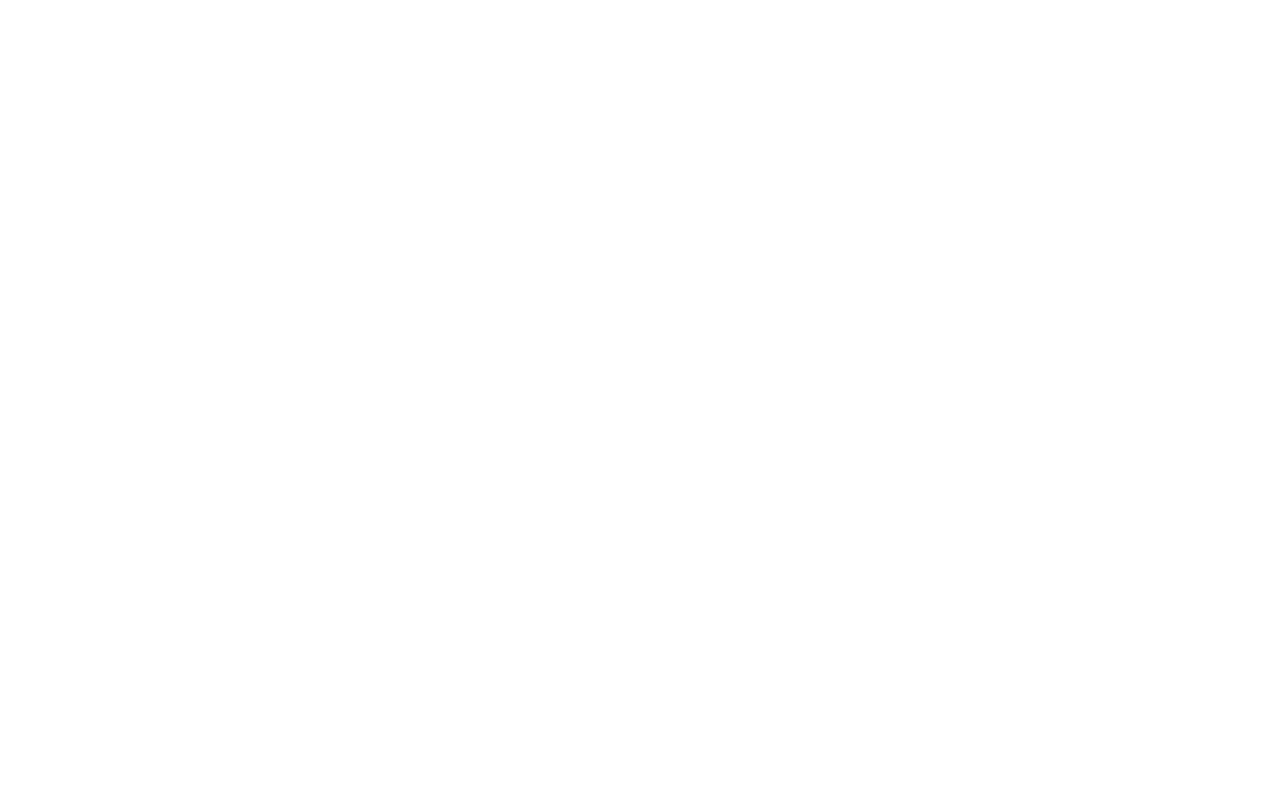
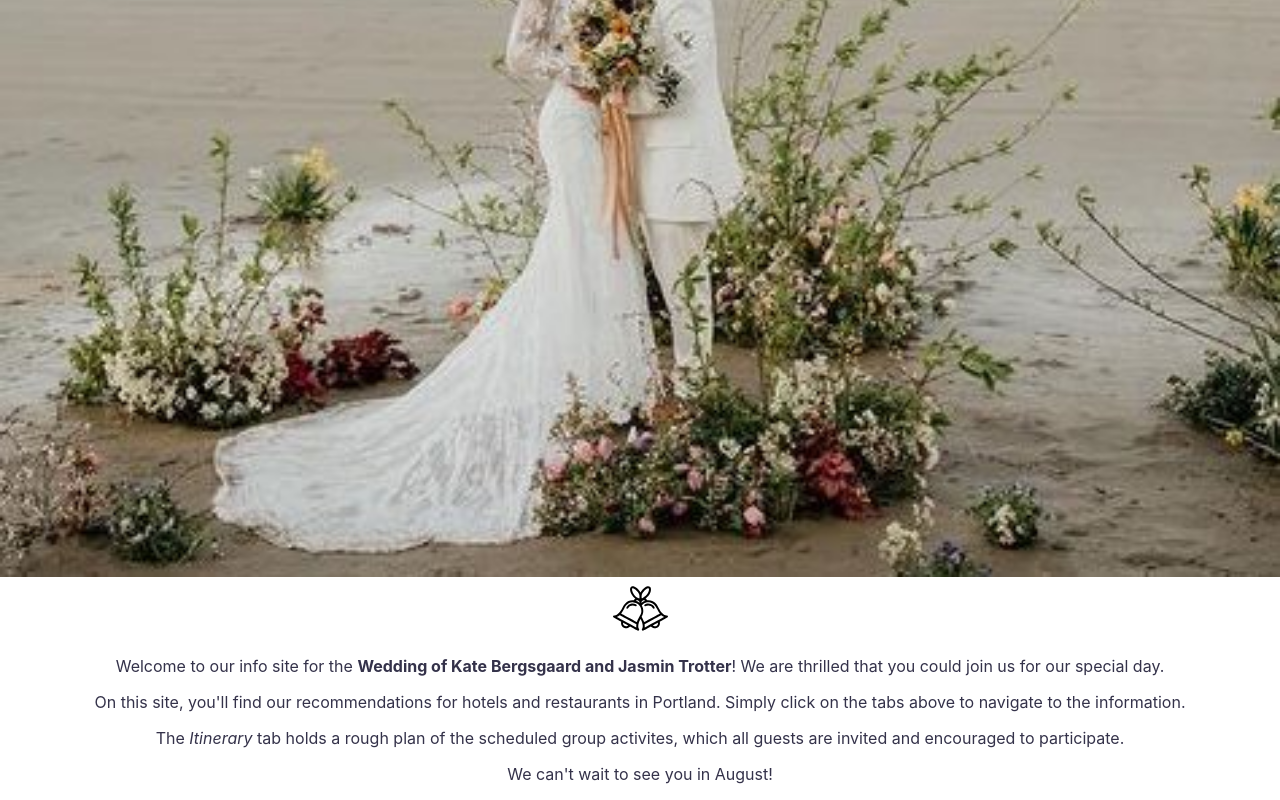
Before and after one commit to JasminTrotter/kate-jasmin-wedding, a React (Vite) app: page / in a window 1280 px wide. Shown: the part 753-1553 px from the top of the page. Before the commit the page ends 800 px from the top, so only its background shows below. Built offline with nearby package versions, Linux system fonts and the light colour scheme.

Commit message:
add photo, styling edits

```diff
--- a/src/App.jsx
+++ b/src/App.jsx
@@ -1,5 +1,6 @@
 import weddingBells from './assets/wedding-bells.svg';
 import weddingRings from './assets/wedding-rings.svg';
+import elopement from './assets/elopement-shoot.jpeg';
 import './App.css';
 import { Box, Tabs, Tab } from '@mui/material';
 import { TabPanel, TabContext } from '@mui/lab';
@@ -38,9 +39,14 @@
           </Tabs>
         </Box>
 
+
         {/* WELCOME */}
-        <TabPanel value="0">
-          <img src={weddingBells} className="App-logo" alt="wedding-bells" />
+        <TabPanel sx={{ padding: '0px' }} value="0">
+          <img src={elopement} alt="elopement-shoot" width="100%" />
+          <div>
+
+            <img src={weddingBells} className="App-logo" alt="wedding-bells" />
+          </div>
           <p>
             Welcome to our info site for the <b>Wedding of Kate Bergsgaard and Jasmin Trotter</b>!
             We are thrilled that you could join us for our special day.
--- a/src/ItineraryGrid.jsx
+++ b/src/ItineraryGrid.jsx
@@ -20,7 +20,7 @@
     <React.Fragment>
       <TableRow
         onClick={() => {
-          if (index === open) setOpen('');
+          if (index === open) setOpen(undefined);
           else setOpen(index);
         }}
         sx={{
@@ -81,7 +81,7 @@
 }
 
 export default function ItineraryGrid({ rows }) {
-  const [open, setOpen] = React.useState('');
+  const [open, setOpen] = React.useState(undefined);
 
   return (
     <TableContainer component={Paper}>
--- a/src/Restaurant.jsx
+++ b/src/Restaurant.jsx
@@ -10,11 +10,11 @@
 export default function Restaurant({ title, menuHighlights, isAllVeg, googleMaps, hasMulipleLocations, notes }) {
 
   return (
-    <Card sx={{ marginBottom: '10px', padding: '15px' }}>
+    <Card sx={{ marginBottom: '10px', padding: '15px', backgroundColor: '#CAC7FF' }}>
       <h2>{title}</h2>
       {notes && <p style={{ color: '#8F8345' }}><i>NOTE: {notes}</i></p>}
 
-      {hasMulipleLocations && <div style={{ color: '#56538F', marginBottom: '10px' }}>This restaurant has multiple locations. Please check google for the other ones</div>}
+      {hasMulipleLocations && <div style={{ color: 'black', marginBottom: '10px' }}>This restaurant has multiple locations. Please check google for the other ones</div>}
 
       <div style={{ textAlign: 'center' }}>
         <td className='google-iframe' dangerouslySetInnerHTML={{ __html: googleMaps }} />
```
Also changed, not shown: src/assets/elopement-shoot.jpeg (added).
